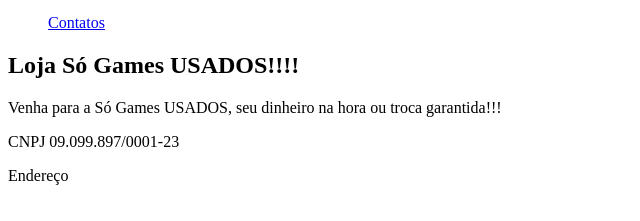
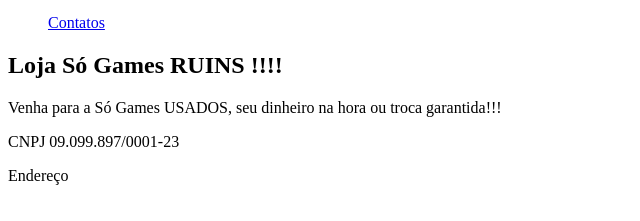
Before and after one commit to grupo004efg/frontendefg, a plain HTML site: page index.html in a window 1280 px wide. Shown: the part 215-436 px from the top of the page, 0-640 px from the left. Drawn offline with Linux system fonts and the light colour scheme.

Commit message:
versão 0012

```diff
--- a/index.html
+++ b/index.html
@@ -20,7 +20,7 @@
         </nav>
 
         <article>
-            <h2>Loja Só Games USADOS!!!!</h2>
+            <h2>Loja Só Games RUINS !!!!</h2>
             <p>Venha para a Só Games USADOS, seu dinheiro na hora ou troca garantida!!!</p>
         </article>
     </section>
```
